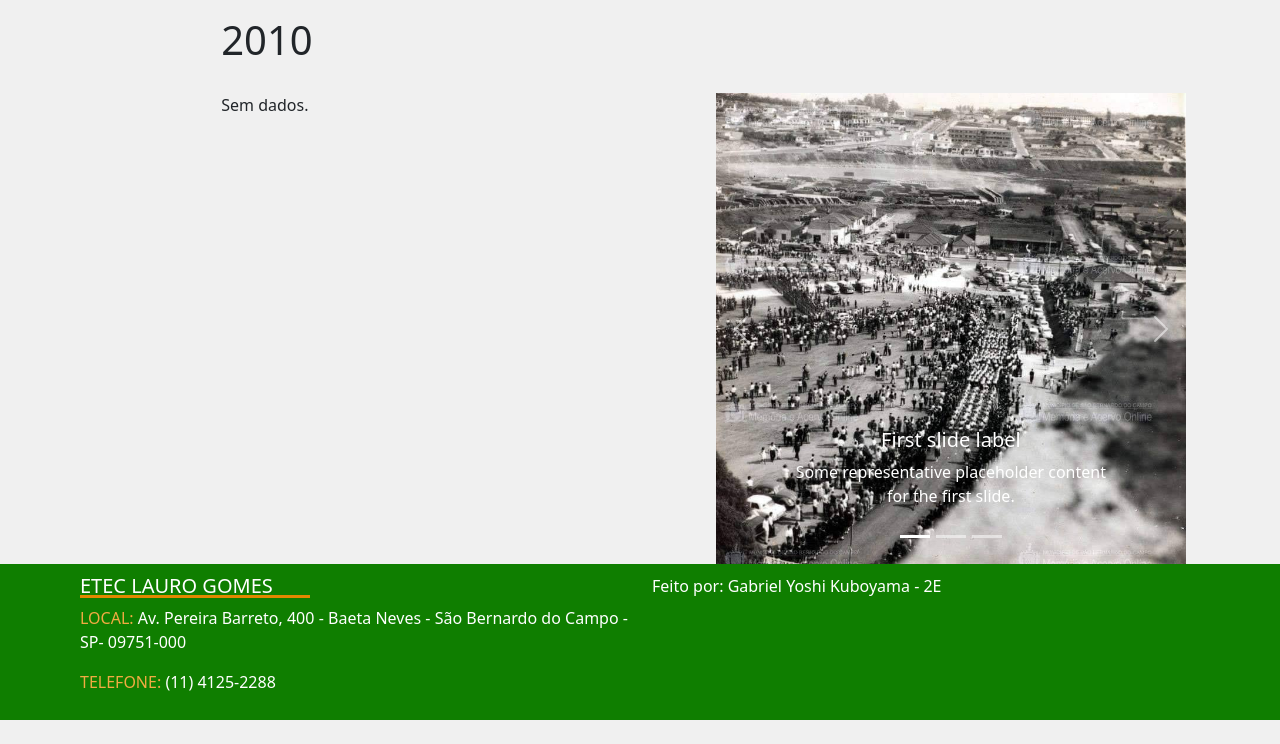
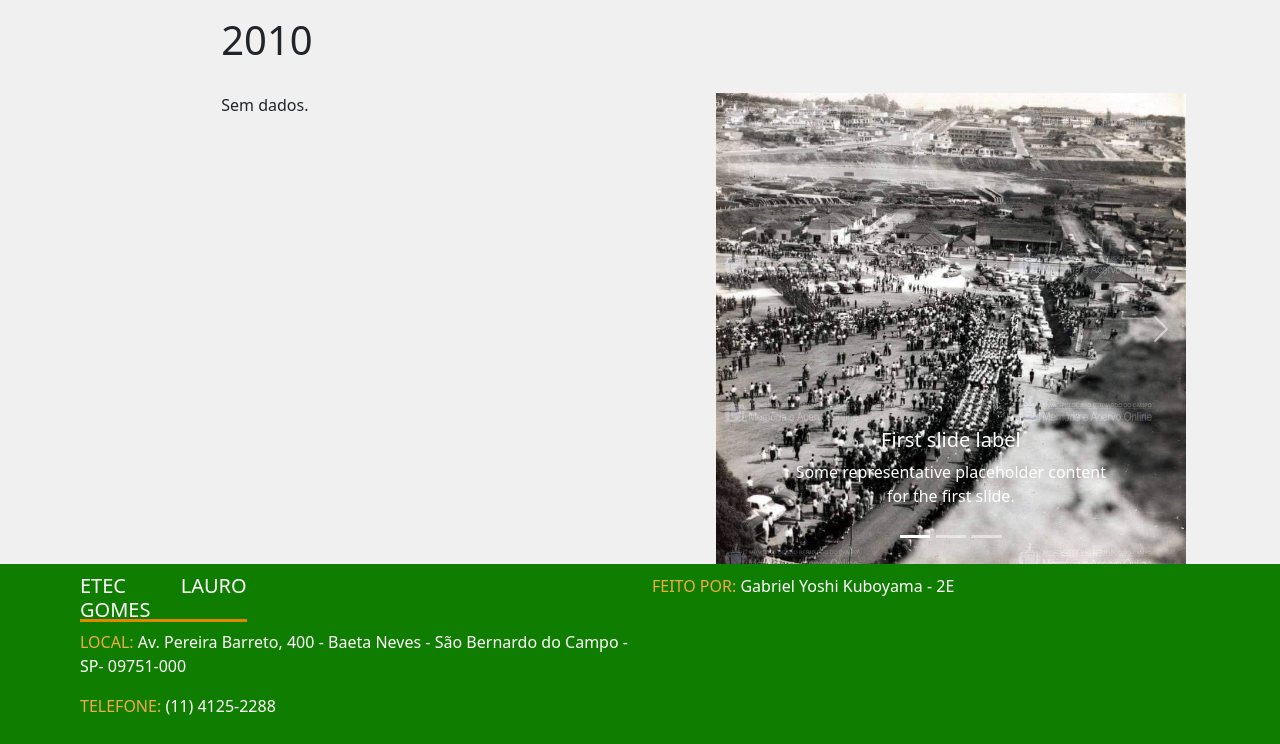
Before and after one commit to gabrielkuboyama/eti-60anos, a plain HTML site: page index.html in a window 1280 px wide. Shown: the part 6177-6921 px from the top of the page. Before the commit the page ends 6897 px from the top, so only its background shows below. Drawn offline with nearby package versions, Linux system fonts and the light colour scheme.

Commit message:
Mexendo mais no header e footer

```diff
--- a/CSS/footer.css
+++ b/CSS/footer.css
@@ -25,7 +25,7 @@ footer{
     bottom: 0;
     left: 0;
     background: rgb(226, 136, 0);
-    width: 42%;
+    width: 100%;
     height: 3px;
 }
 
--- a/index.html
+++ b/index.html
@@ -783,9 +783,11 @@
     <footer class="">
         <div class="container footer-content">
             <div class="row">
-                <div class="col-md-6 text-footer">
-                    <div class="">
-                        <h5 class="titulo-footer">ETEC LAURO GOMES</h6>
+                <div class="col-md-6 col-12 text-footer">
+                    <div class="row">
+                        <div class="col-md-4 col-6">
+                            <h5 class="titulo-footer">ETEC LAURO GOMES</h5>
+                        </div>
 
                     </div>
                     <p>
@@ -797,9 +799,9 @@
                         (11) 4125-2288
                     </p>
                 </div>
-                <div class="col-md-6">
+                <div class="col-md-6 col-12">
                     <p>
-                        Feito por: Gabriel Yoshi Kuboyama -
+                        <label class="titulo-info-footer">FEITO POR:</label> Gabriel Yoshi Kuboyama -
                         2E
                     </p>
                     <p>
```
